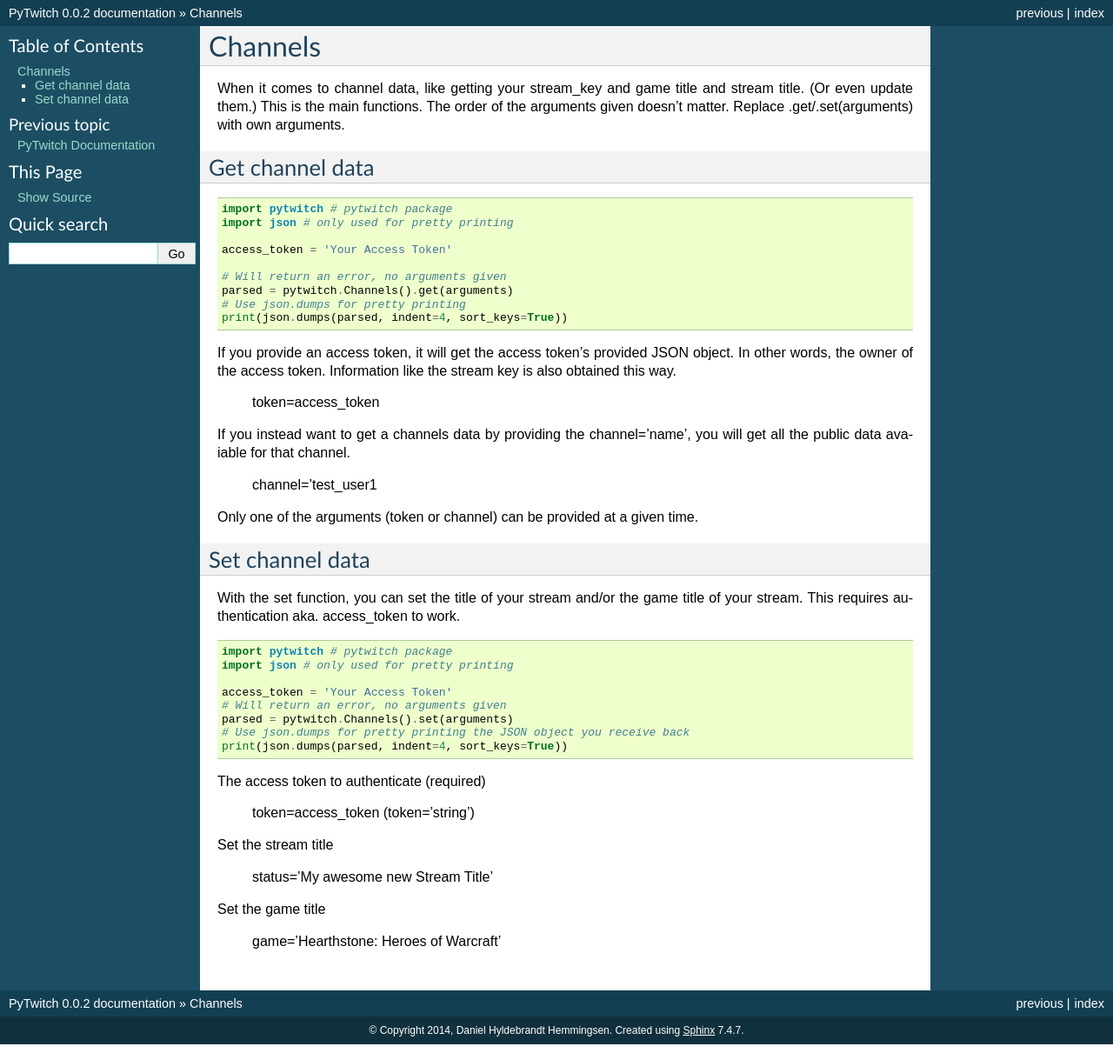
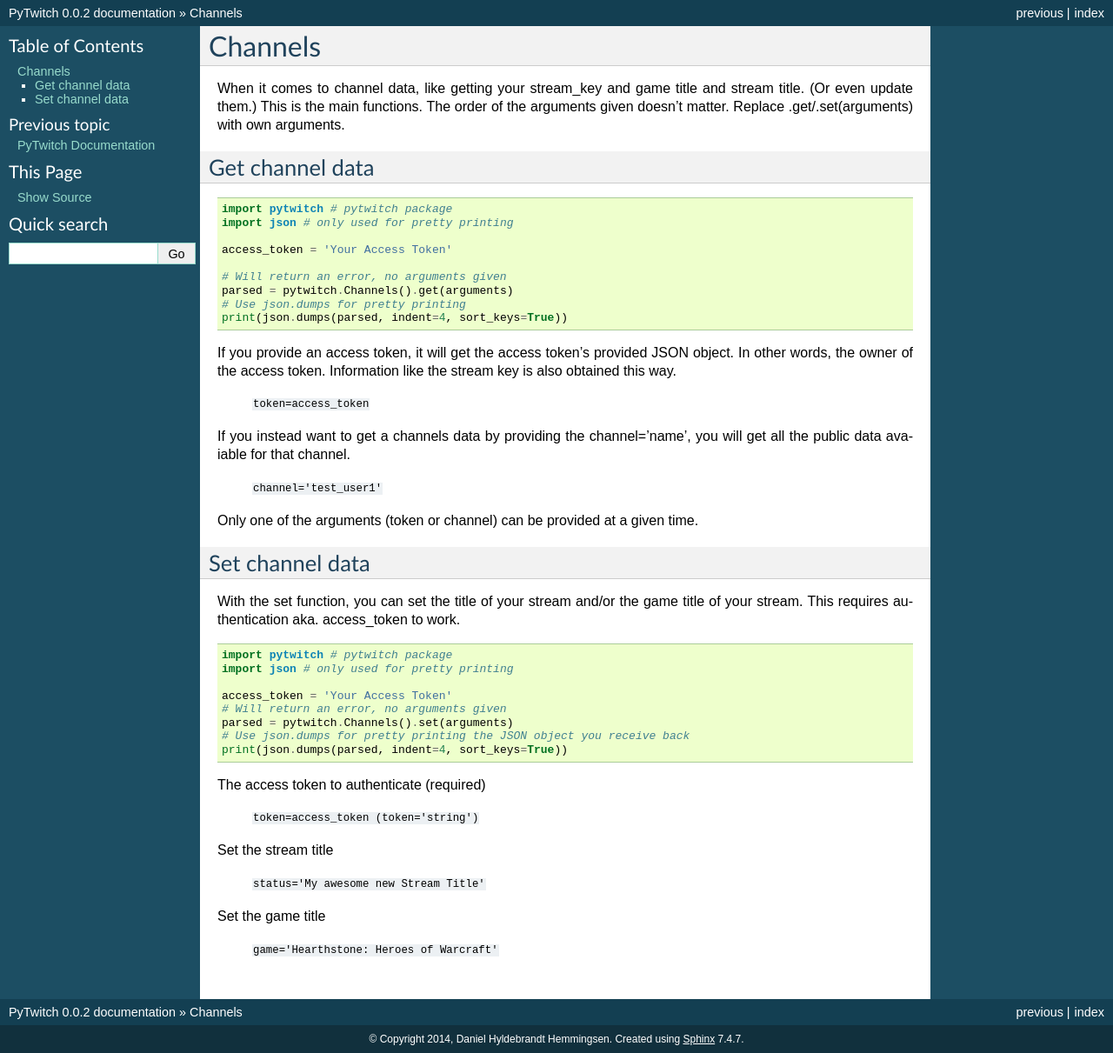
Before and after one commit to CAISC/pytwitch, a Sphinx documentation site: the page built from docs/source/channels.rst, in a window 1280 px wide. Shown: the whole page at 87% size. Built offline with Sphinx 7.4.7, drawn with Linux system fonts in a browser that asks for light colours.

Commit message:
Trying to fix inline code examples

```diff
--- a/docs/source/channels.rst
+++ b/docs/source/channels.rst
@@ -20,11 +20,11 @@
 
 If you provide an access token, it will get the access token's provided JSON object. In other words, the owner of the access token. Information like the stream key is also obtained this way.
 
-    token=access_token
+    ``token=access_token``
 
 If you instead want to get a channels data by providing the channel='name', you will get all the public data avaiable for that channel.
 
-    channel='test_user1
+    ``channel='test_user1'``
 
 Only one of the arguments (token or channel) can be provided at a given time.
 
@@ -47,12 +47,12 @@
 
 The access token to authenticate (required)
 
-    token=access_token (token='string')
+    ``token=access_token (token='string')``
 
 Set the stream title
 
-    status='My awesome new Stream Title'
+    ``status='My awesome new Stream Title'``
 
 Set the game title
 
-    game='Hearthstone: Heroes of Warcraft'
+    ``game='Hearthstone: Heroes of Warcraft'``
```
